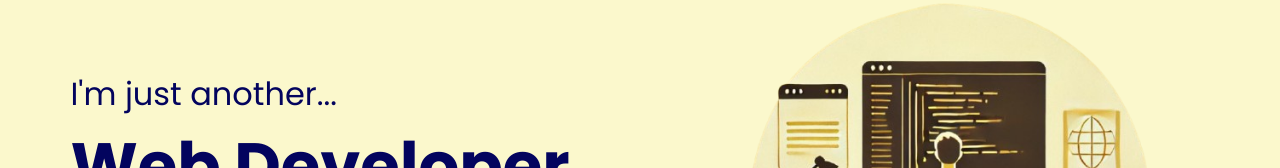
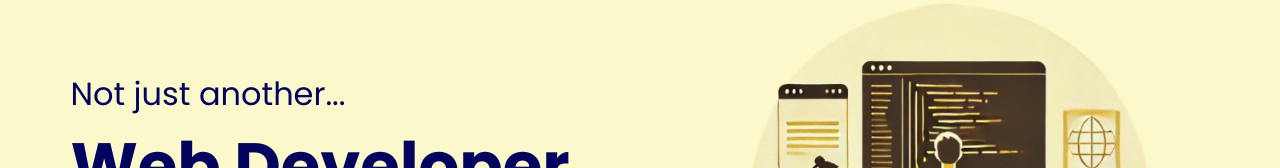
Before and after one commit to pykingcodepro/portfolio, a Next.js app: page / in a window 1280 px wide. Shown: the part 287-455 px from the top of the page. Built offline with nearby package versions, Linux system fonts and the light colour scheme.

Commit message:
Added links to social links

```diff
--- a/components/MainBanner.tsx
+++ b/components/MainBanner.tsx
@@ -8,7 +8,7 @@ export default function MainBanner() {
     <div id="main-banner">
       <div id="text-section">
         <div id="temp-container">
-          <h2>I'm just another...</h2>
+          <h2>Not just another...</h2>
         <h1>Web Developer</h1>
         <button type="button" onClick={(e) => (location.href = "#contactme")}>
           My Resume
--- a/components/NavBar.tsx
+++ b/components/NavBar.tsx
@@ -29,9 +29,9 @@ export default function NavBar() {
           <li><a href="#contactme">Contact Me</a></li>
         </ul>
         <ul id='social-links' className={isOpen ? 'nav-menu-open' : 'nav-menu'}>
-          <li><a href="#"><FaInstagram /></a></li>
-          <li><a href="#"><FaLinkedin /></a></li>
-          <li><a href="#"><FaGithub /></a></li>
+          <li><a href="https://www.instagram.com/pyking45" target="_blank" rel="noopener noreferrer"><FaInstagram /></a></li>
+          <li><a href="https://www.linkedin.com/in/vatsal-sejpal-1878b4317/" target="_blank" rel="noopener noreferrer"><FaLinkedin /></a></li>
+          <li><a href="https://www.github.com/pykingcodepro" target="_blank" rel="noopener noreferrer"><FaGithub /></a></li>
         </ul>
     </nav>
   )
```
